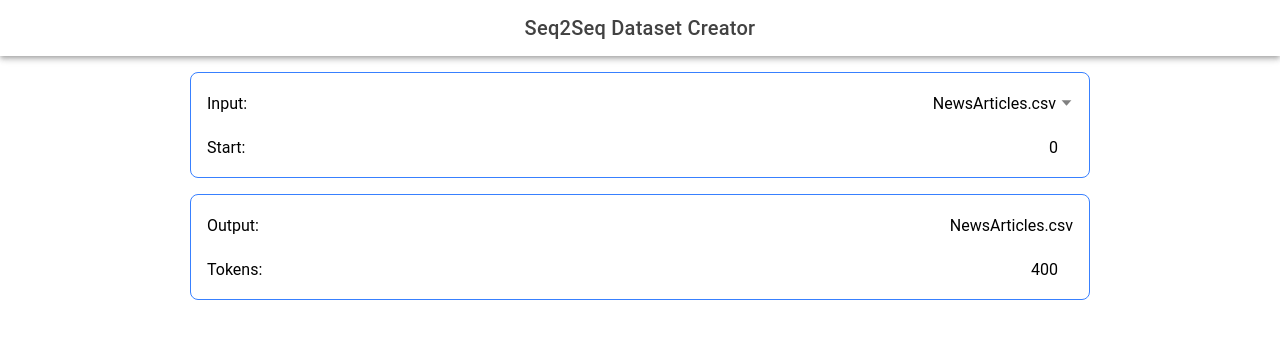
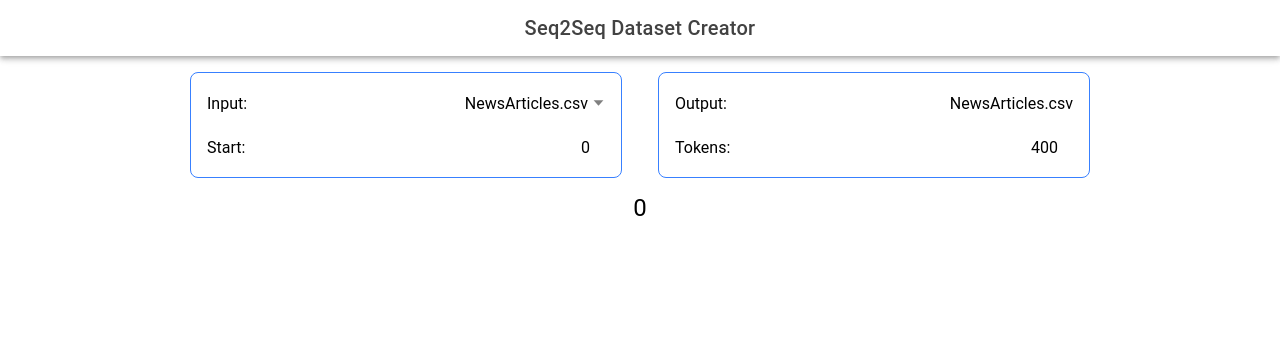
Before and after one commit to michaelcalvinwood/seqtoseq-dataset-creator, a React (Vite) app: page /home in a window 1280 px wide. Shown: the top 338 px of the page. Built offline with nearby package versions, Linux system fonts and the light colour scheme.

Commit message:
added display current offset

```diff
--- a/src/pages/Home.scss
+++ b/src/pages/Home.scss
@@ -6,7 +6,14 @@
         width: 90%;
         margin: auto;
     }
+    &__settings {
+        display: flex;
+        justify-content: space-between;
+
+    }
     &__input-container {
+        width: 48%;
+
         margin: 1rem 0 0 0;
         padding: .5rem 1rem;
         border: 1px solid var(--ion-color-primary);
@@ -19,6 +26,7 @@
         text-align: center;
     }
     &__output-container {
+        width: 48%;
         margin: 1rem 0 0 0;
         padding: .5rem 1rem;
         border: 1px solid var(--ion-color-primary);
@@ -33,4 +41,10 @@
     &__tokens {
         text-align: right;
     }
+    &__curnum {
+        display: block;
+        margin: 1rem auto 0 auto;
+        width: fit-content;
+        font-size: 1.5rem;
+    }
 }
--- a/src/pages/Home.tsx
+++ b/src/pages/Home.tsx
@@ -24,7 +24,8 @@ const Home: React.FC = () => {
   const [input, setInput] = useState(inputs[0].value)
   const [output, setOutput] = useState(inputs[0].name)
   const [start, setStart] = useState('0')
-  const [tokens, setTokens] = useState('400')
+  const [tokens, setTokens] = useState('400');
+  const [curNum, setCurNum] = useState(Math.floor(Number(start)))
 
 
   return (
@@ -36,6 +37,7 @@ const Home: React.FC = () => {
       </IonHeader>
       <IonContent fullscreen style={{backgroundColor: 'var(ion-color-secondary) !important'}}>
         <div className='Home__content'>
+         <div className="Home__settings">
           <div className="Home__input-container">
               <IonSelect className='Home__input' label="Input:" value={input} onIonChange={(e) => setInput(e.detail.value)}>
                 {inputs.map(input => {
@@ -46,12 +48,19 @@ const Home: React.FC = () => {
 
                 }
                 </IonSelect>
-              <IonInput className='Home__start' label="Start:" type="number" min="0" value={start} onIonInput={(e) => setStart(e.detail.value) }/>
+                <IonInput className='Home__start' label="Start:" type="number" min="0" value={start}
+                  onIonInput={(e) =>  {
+                    setStart(e.detail.value)
+                    setCurNum(Math.floor(Number(e.detail.value)))
+                  } }
+                />
             </div>
             <div className="Home__output-container">
               <IonInput className='Home__output' label="Output:" value={output} onIonInput={(e) => setOutput(e.detail.value)}/>
               <IonInput className='Home__tokens' label="Tokens:" type="number" min="100" value={tokens} onIonInput={(e) => setTokens(e.detail.value) }/>
             </div>
+         </div>
+         <div className='Home__curnum'>{curNum}</div>
 
         </div>
       </IonContent>
```
Lines whose indentation alone changed are shown as unchanged.
